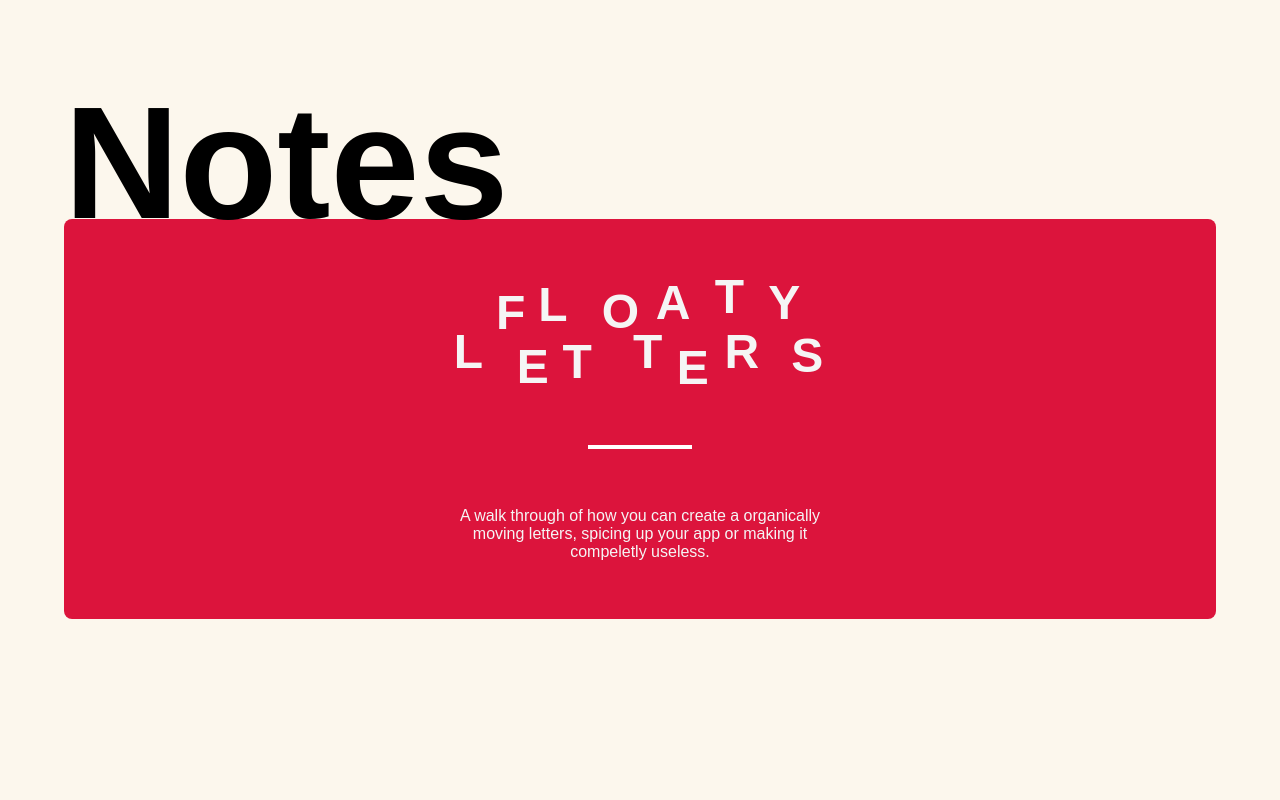
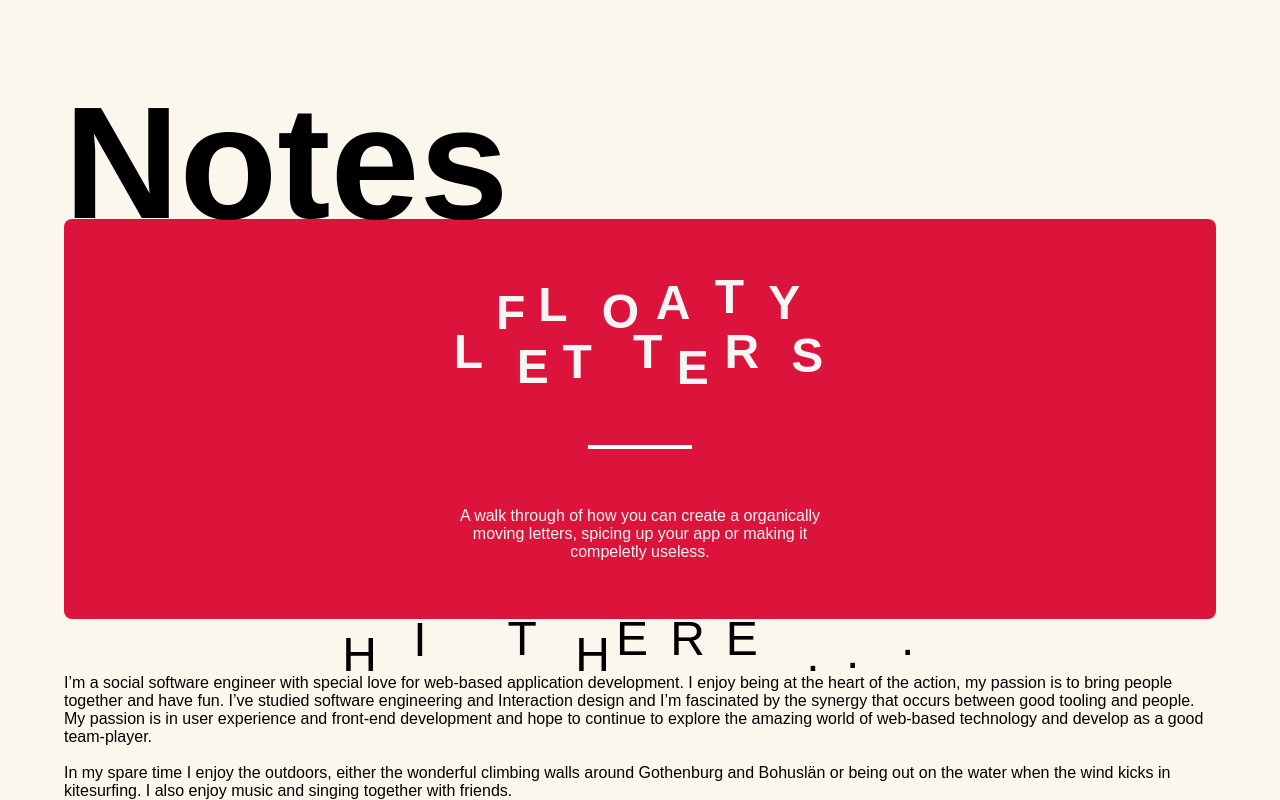
Before and after one commit to oc-developer/oc-portfolio, a React (Create React App) app: page / in a window 1280 px wide. Shown: the part 733-1533 px from the top of the page. Before the commit the page ends 1352 px from the top, so only its background shows below. Built offline with nearby package versions, Linux system fonts and the light colour scheme.

Commit message:
add about to app

```diff
--- a/src/Main/Main.tsx
+++ b/src/Main/Main.tsx
@@ -4,12 +4,14 @@ import './Main.scss'
 
 import Protagonist from '../Protagonist/Protagonist'
 import Notes from '../Notes/Notes'
+import About from '../About/About'
 
 export default function Main() {
     return (
         <div className="main">
             <Protagonist />
             <Notes />
+            <About />
         </div>
     )
 }
```
